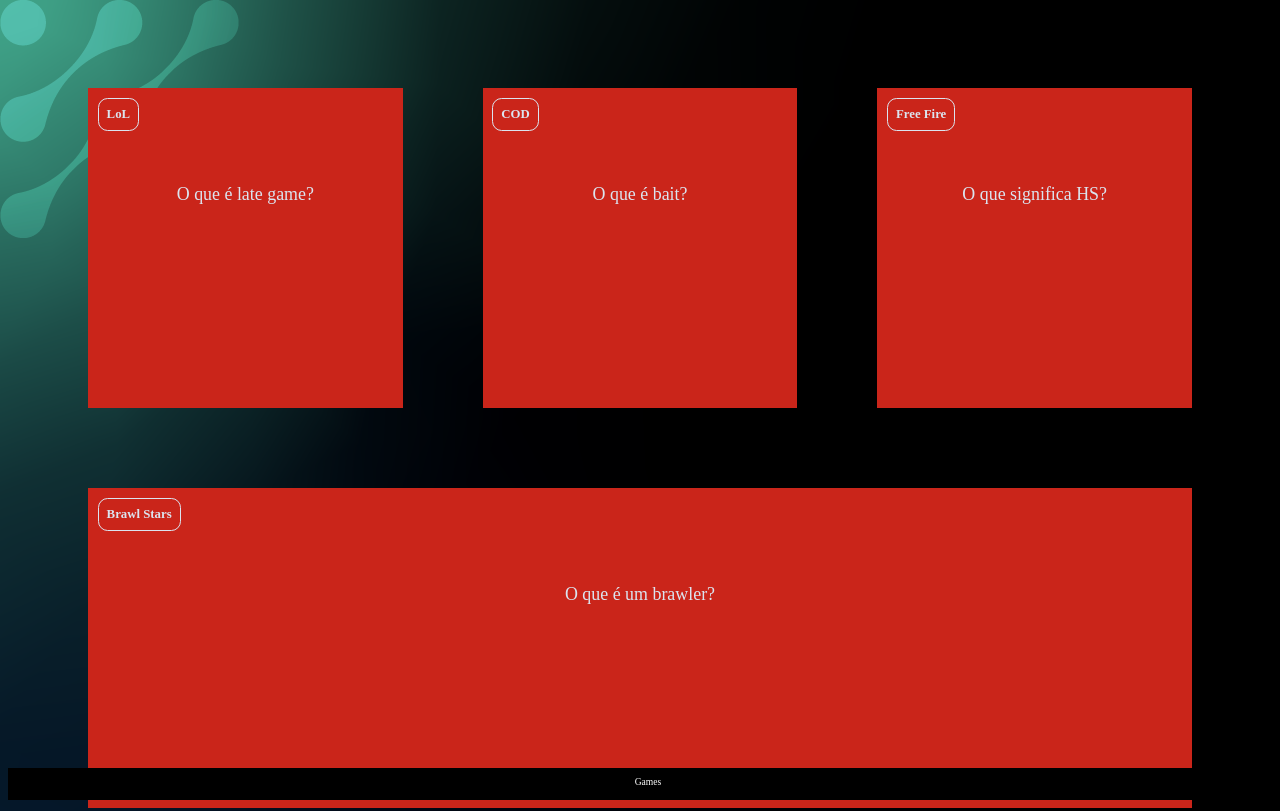
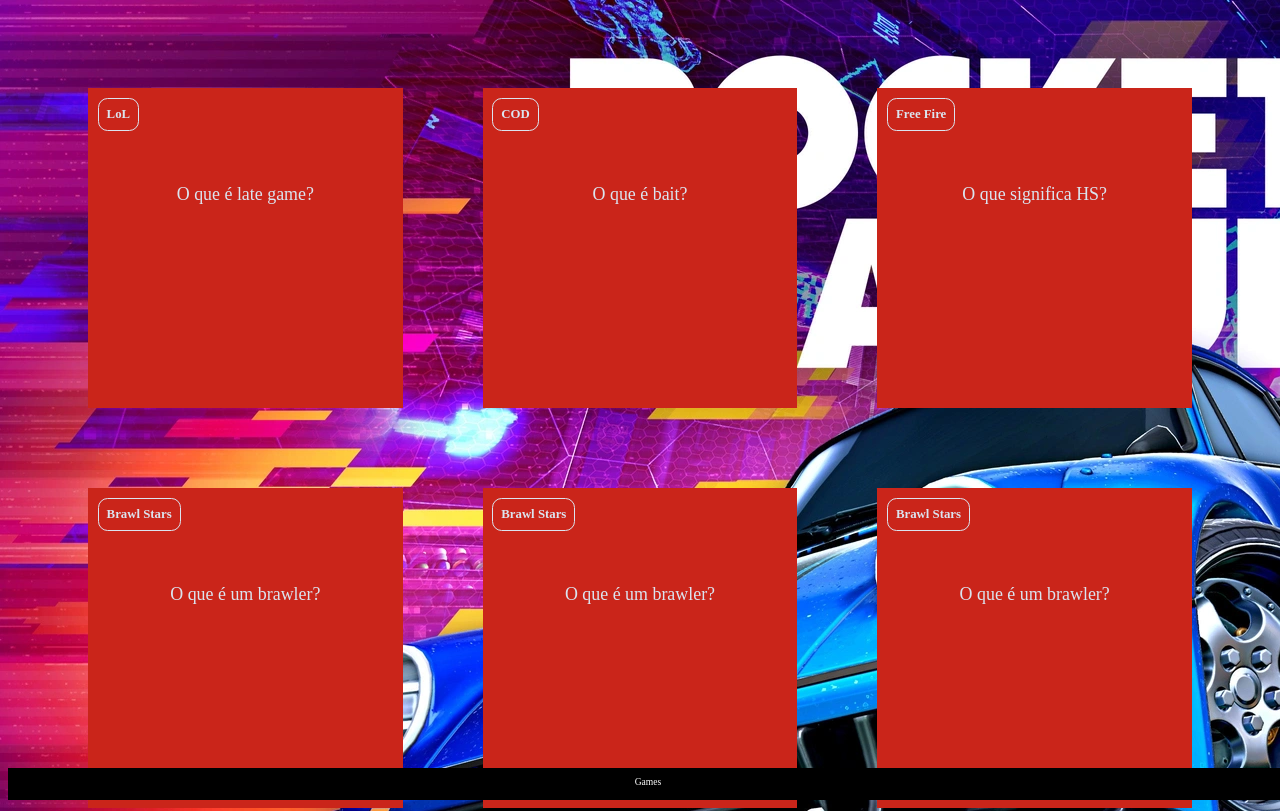
Before and after one commit to morkzzz/3tri, a plain HTML site: page index.html in a window 1280 px wide. Shown: the top 811 px of the page. Drawn offline with Linux system fonts and the light colour scheme.

Commit message:
Add files via upload

```diff
--- a/assets/style.css
+++ b/assets/style.css
@@ -5,7 +5,7 @@
 }
 
 body {
-    background: url('img/bg-desktop.webp');
+    background: url('img/rl_s12_hero_16-9.BJ5NSUR63.webp');
     font-family: Bai Jamjuree;
 }
 
--- a/perguntas.js
+++ b/perguntas.js
@@ -21,3 +21,159 @@ criaCartao(
     'O que é um brawler?',
     'É um nome para personagem'
 )
+
+criaCartao(
+    'Brawl Stars',
+    'O que é um brawler?',
+    'É um nome para personagem'
+)
+
+criaCartao(
+    'Brawl Stars',
+    'O que é um brawler?',
+    'É um nome para personagem'
+)
+
+criaCartao(
+    'Brawl Stars',
+    'O que é um brawler?',
+    'É um nome para personagem'
+)
+
+criaCartao(
+    'Brawl Stars',
+    'O que é um brawler?',
+    'É um nome para personagem'
+)
+
+criaCartao(
+    'Brawl Stars',
+    'O que é um brawler?',
+    'É um nome para personagem'
+)
+
+criaCartao(
+    'Brawl Stars',
+    'O que é um brawler?',
+    'É um nome para personagem'
+)
+
+criaCartao(
+    'Brawl Stars',
+    'O que é um brawler?',
+    'É um nome para personagem'
+)
+
+criaCartao(
+    'Brawl Stars',
+    'O que é um brawler?',
+    'É um nome para personagem'
+)
+
+criaCartao(
+    'Brawl Stars',
+    'O que é um brawler?',
+    'É um nome para personagem'
+)
+
+criaCartao(
+    'Brawl Stars',
+    'O que é um brawler?',
+    'É um nome para personagem'
+)
+
+criaCartao(
+    'Brawl Stars',
+    'O que é um brawler?',
+    'É um nome para personagem'
+)
+
+criaCartao(
+    'Brawl Stars',
+    'O que é um brawler?',
+    'É um nome para personagem'
+)
+
+criaCartao(
+    'Brawl Stars',
+    'O que é um brawler?',
+    'É um nome para personagem'
+)
+
+criaCartao(
+    'Brawl Stars',
+    'O que é um brawler?',
+    'É um nome para personagem'
+)
+
+criaCartao(
+    'Brawl Stars',
+    'O que é um brawler?',
+    'É um nome para personagem'
+)
+
+criaCartao(
+    'Brawl Stars',
+    'O que é um brawler?',
+    'É um nome para personagem'
+)
+
+criaCartao(
+    'Brawl Stars',
+    'O que é um brawler?',
+    'É um nome para personagem'
+)
+
+criaCartao(
+    'Brawl Stars',
+    'O que é um brawler?',
+    'É um nome para personagem'
+)
+
+criaCartao(
+    'Brawl Stars',
+    'O que é um brawler?',
+    'É um nome para personagem'
+)
+
+criaCartao(
+    'Brawl Stars',
+    'O que é um brawler?',
+    'É um nome para personagem'
+)
+
+criaCartao(
+    'Brawl Stars',
+    'O que é um brawler?',
+    'É um nome para personagem'
+)
+
+criaCartao(
+    'Brawl Stars',
+    'O que é um brawler?',
+    'É um nome para personagem'
+)
+
+criaCartao(
+    'Brawl Stars',
+    'O que é um brawler?',
+    'É um nome para personagem'
+)
+
+criaCartao(
+    'Brawl Stars',
+    'O que é um brawler?',
+    'É um nome para personagem'
+)
+
+criaCartao(
+    'Brawl Stars',
+    'O que é um brawler?',
+    'É um nome para personagem'
+)
+
+criaCartao(
+    'Brawl Stars',
+    'O que é um brawler?',
+    'É um nome para personagem'
+)
```
Also changed, not shown: assets/img/rl_s12_hero_16-9.BJ5NSUR63.webp (added).
